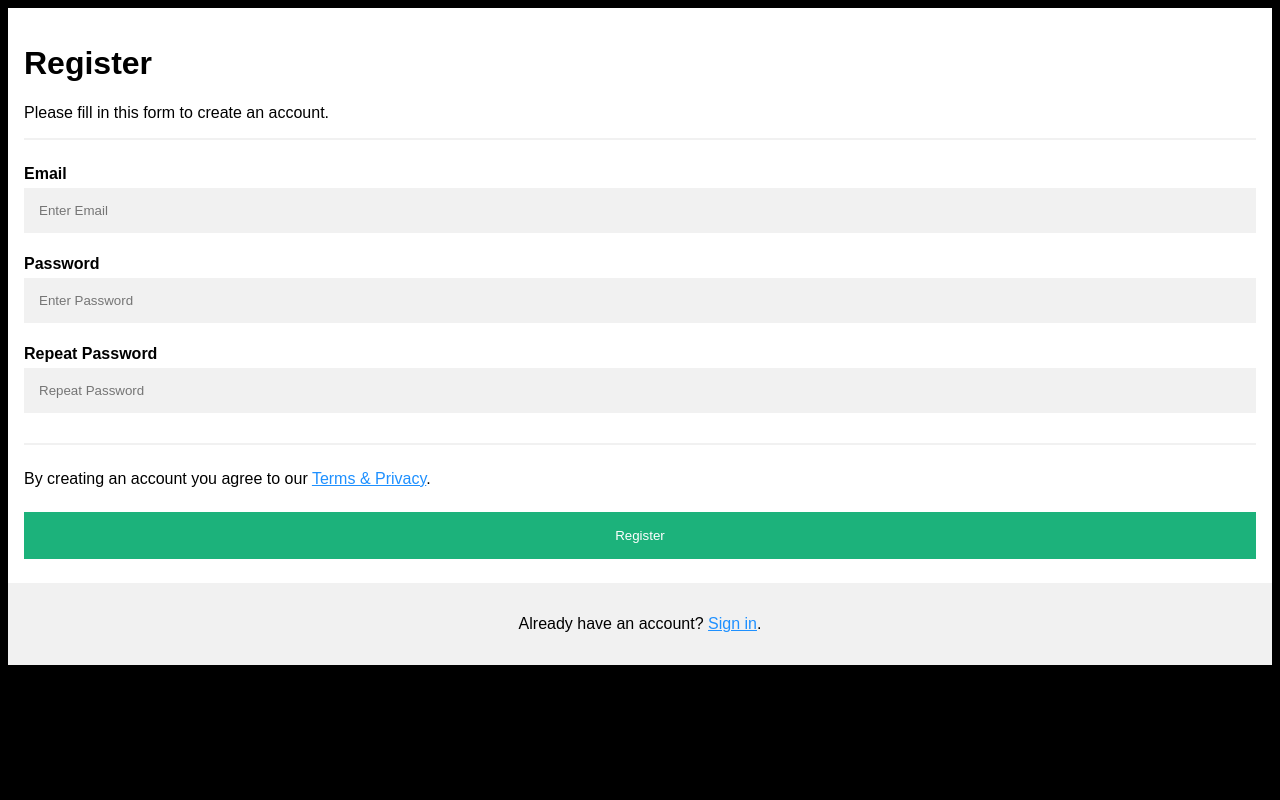
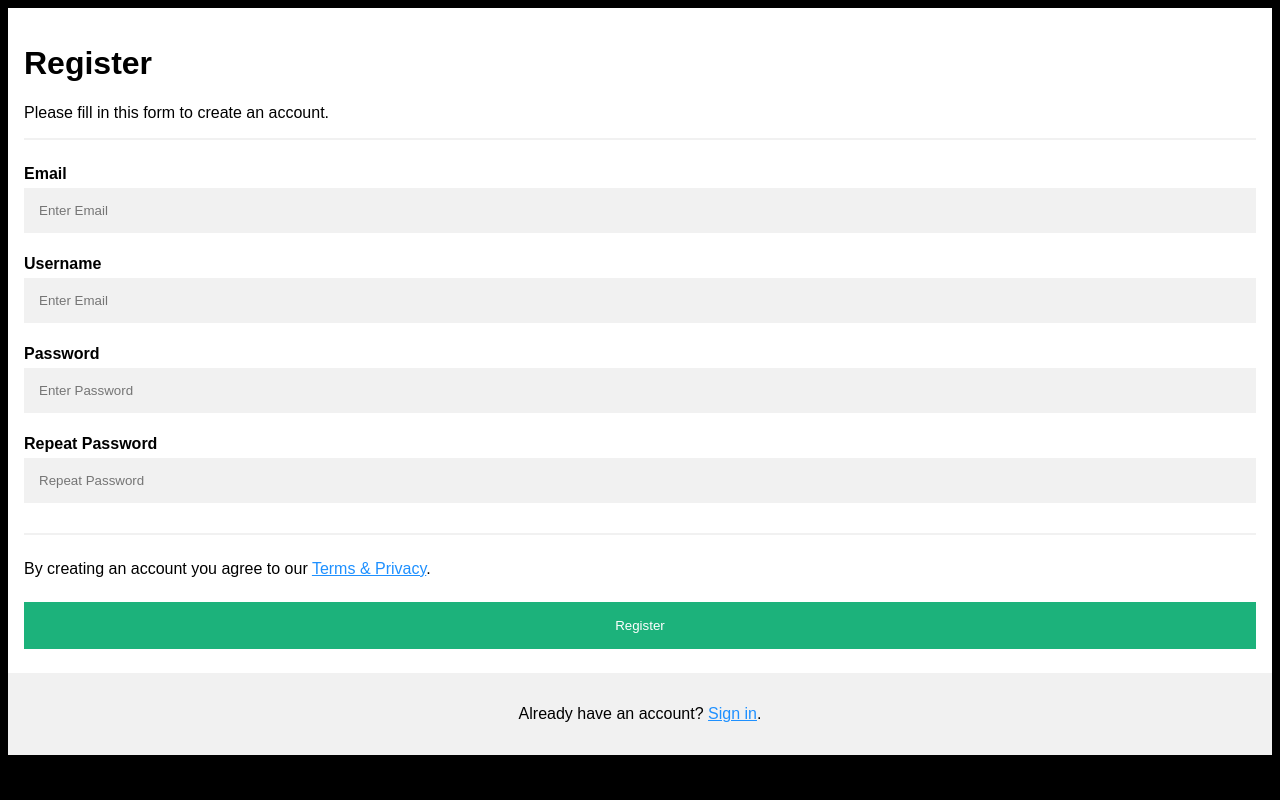
Before and after one commit to fahadpktn/django_sample, a Django app: page /register in a window 1280 px wide. Run offline with Django 3.2, Linux system fonts and the light colour scheme.

Commit message:
login and register page authenticated

```diff
--- a/sample/login/urls.py
+++ b/sample/login/urls.py
@@ -4,6 +4,6 @@ from . import views
 
 urlpatterns = [
     path("",views.index,name="templates/index"),
-    path("login",views.login_user,name="templates/login"),
-    path("register",views.register,name="templates/register")
+    path("register",views.register,name="templates/register"),
+    path("login_user",views.login_user,name="templates/login_user"),
 ]
--- a/sample/login/views.py
+++ b/sample/login/views.py
@@ -1,11 +1,37 @@
-from django.shortcuts import render
+from django.shortcuts import render,redirect
+from django.http import HttpResponse
+from django.contrib.auth.models import User
+from django.contrib import messages
+from django.contrib.auth import authenticate, login
+
+
 
 # Create your views here.
 def index(request):
     return render(request,'index.html')
 
+def register(request):
+     if request.method == 'POST':
+        email = request.POST['email']
+        username = request.POST['username']
+        psw = request.POST['psw']
+        psw_repeat = request.POST['psw_repeat']
+        user1 = User.objects.create_user(username,email,psw)
+        user1.save()
+        messages.success(request,"Account created")
+        return redirect('/login_user')
+
+     return render(request,'register.html')
+
 def login_user(request):
-    return render(request,'login.html')
+    if request.method == 'POST':
+     uname = request.POST['uname']
+     psw = request.POST['psw']
+    user = authenticate(username=uname,psw=psw)
+    if user is not None:
+        login(request,user)
+    else:
+        messages.error(request,"Error,try again")
+        return(redirect,'index')
 
-def register(request):
-    return render(request,'register.html')
+    return render(request,'login_user.html')
--- a/sample/templates/login.html
+++ b/sample/templates/login_user.html
@@ -71,7 +71,7 @@
 
   <h2>Login Form</h2>
 
-  <form action="/login" method="POST">
+  <form action="/login_user" method="post">
     {% csrf_token %}
     <div class="imgcontainer">
       <img src="https://png.pngtree.com/png-clipart/20191120/original/pngtree-user-login-or-authenticate-icon-on-gray-background-flat-icon-ve-png-image_5056093.jpg" alt="Avatar" class="avatar">
--- a/sample/templates/register.html
+++ b/sample/templates/register.html
@@ -69,20 +69,23 @@ a {
 </head>
 <body>
 
-<form action="/register">
+<form action="/register" method="post">
+  {% csrf_token %}
   <div class="container">
     <h1>Register</h1>
     <p>Please fill in this form to create an account.</p>
     <hr>
+    <label for="email"><b>Email</b></label>
+    <input type="text" placeholder="Enter Email" name="email" class="email" required>
 
-    <label for="email"><b>Email</b></label>
-    <input type="text" placeholder="Enter Email" name="email" id="email" required>
+    <label for="email"><b>Username</b></label>
+    <input type="text" placeholder="Enter Email" name="username" class="email" required>
 
     <label for="psw"><b>Password</b></label>
     <input type="password" placeholder="Enter Password" name="psw" id="psw" required>
 
     <label for="psw-repeat"><b>Repeat Password</b></label>
-    <input type="password" placeholder="Repeat Password" name="psw-repeat" id="psw-repeat" required>
+    <input type="password" placeholder="Repeat Password" name="psw_repeat" id="psw-repeat" required>
     <hr>
     <p>By creating an account you agree to our <a href="#">Terms & Privacy</a>.</p>
 
```
Also changed, not shown: sample/db.sqlite3.
